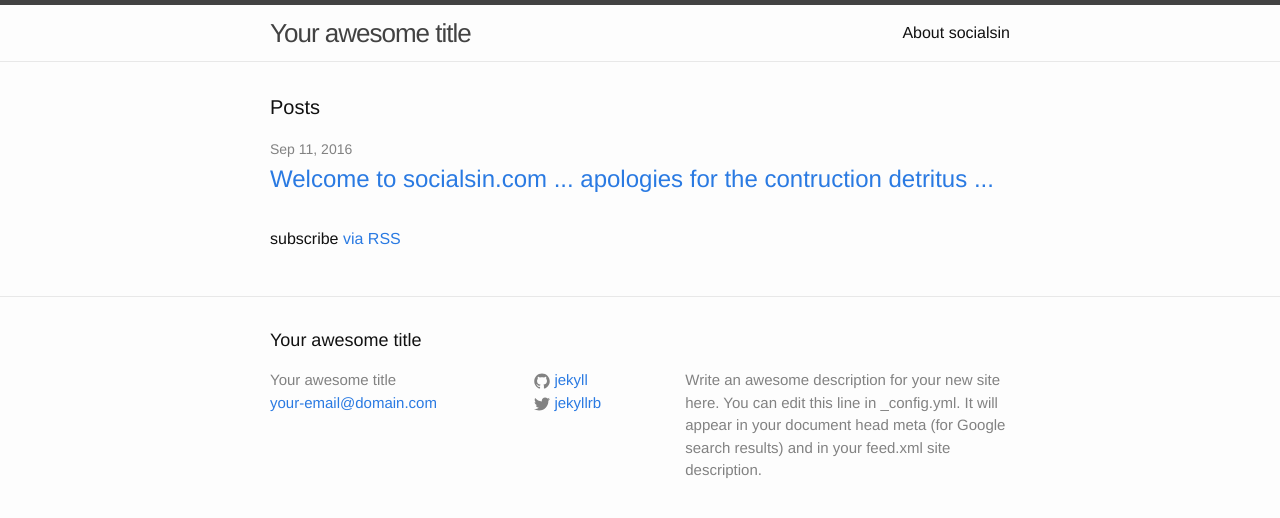
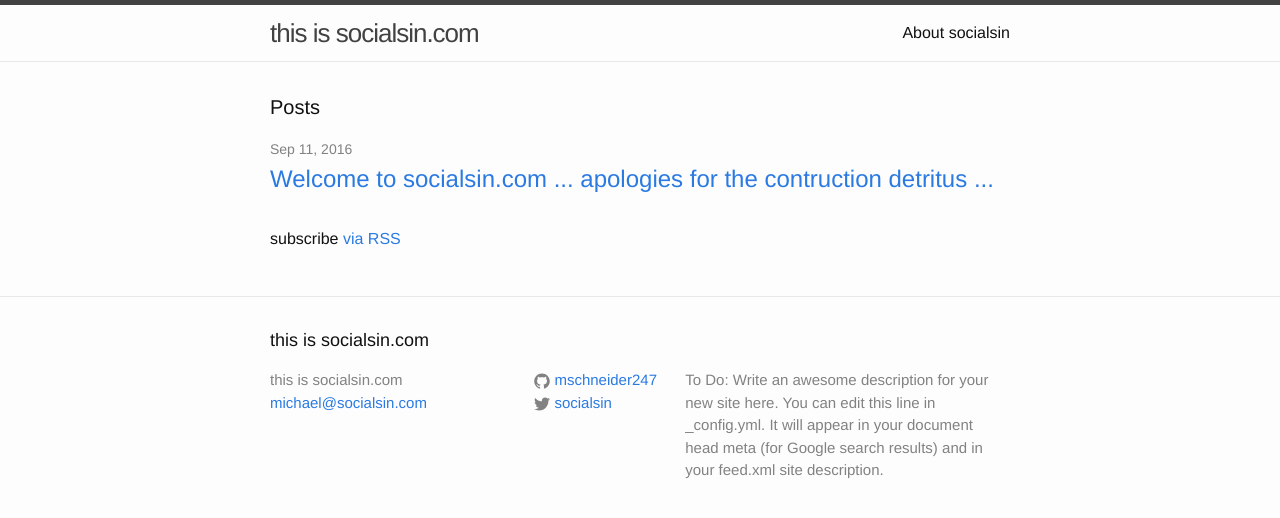
Before and after one commit to mschneider247/mschneider247.github.io, a Jekyll site: the page built from index.html, in a window 1280 px wide. Shown: the top 518 px of the page. Built offline with Jekyll 4.4.1, drawn with Linux system fonts in a browser that asks for light colours.

Commit message:
first update
added basic stuff

```diff
--- a/_config.yml
+++ b/_config.yml
@@ -6,16 +6,16 @@
 # 'jekyll serve'. If you change this file, please restart the server process.
 
 # Site settings
-title: Your awesome title
-email: your-email@domain.com
+title: this is socialsin.com
+email: michael@socialsin.com
 description: > # this means to ignore newlines until "baseurl:"
-  Write an awesome description for your new site here. You can edit this
+  To Do: Write an awesome description for your new site here. You can edit this
   line in _config.yml. It will appear in your document head meta (for
   Google search results) and in your feed.xml site description.
 baseurl: "" # the subpath of your site, e.g. /blog
-url: "http://yourdomain.com" # the base hostname & protocol for your site
-twitter_username: jekyllrb
-github_username:  jekyll
+url: "http://socialsin.com" # the base hostname & protocol for your site
+twitter_username: socialsin
+github_username:  mschneider247
 
 # Build settings
 markdown: kramdown
```
